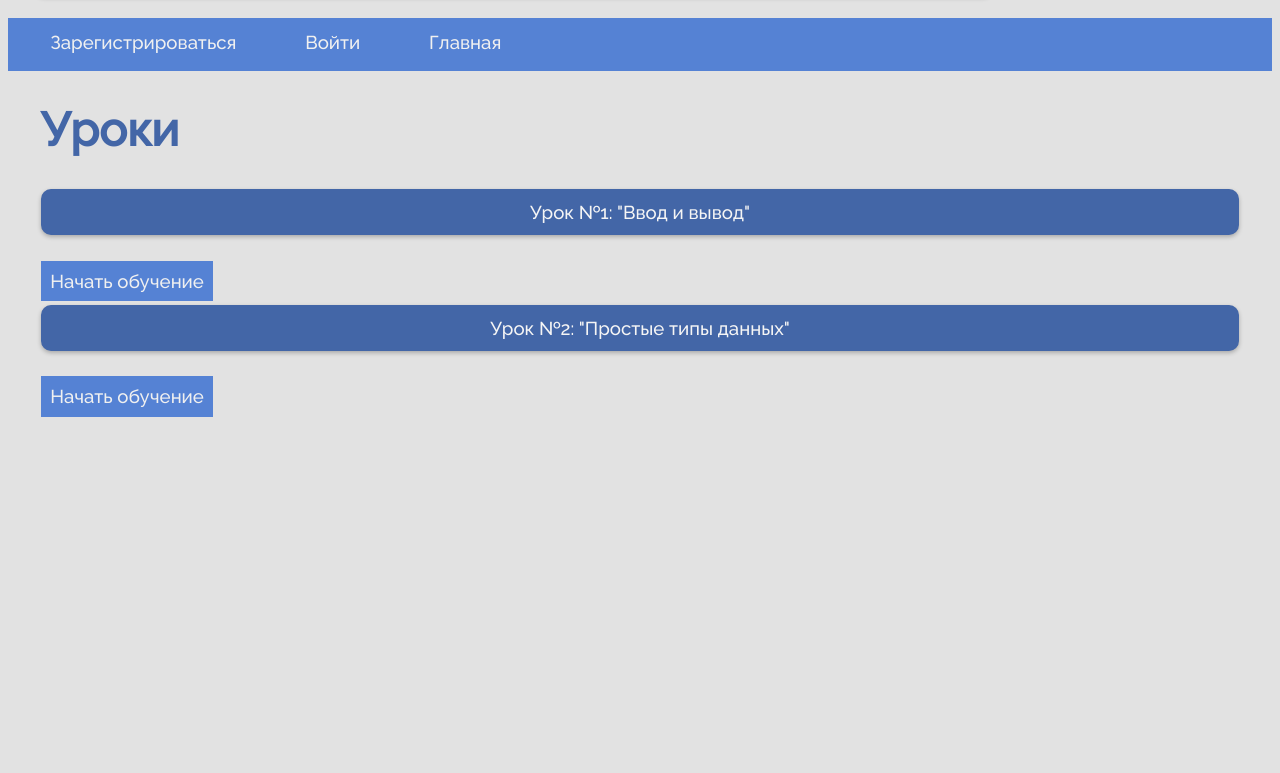
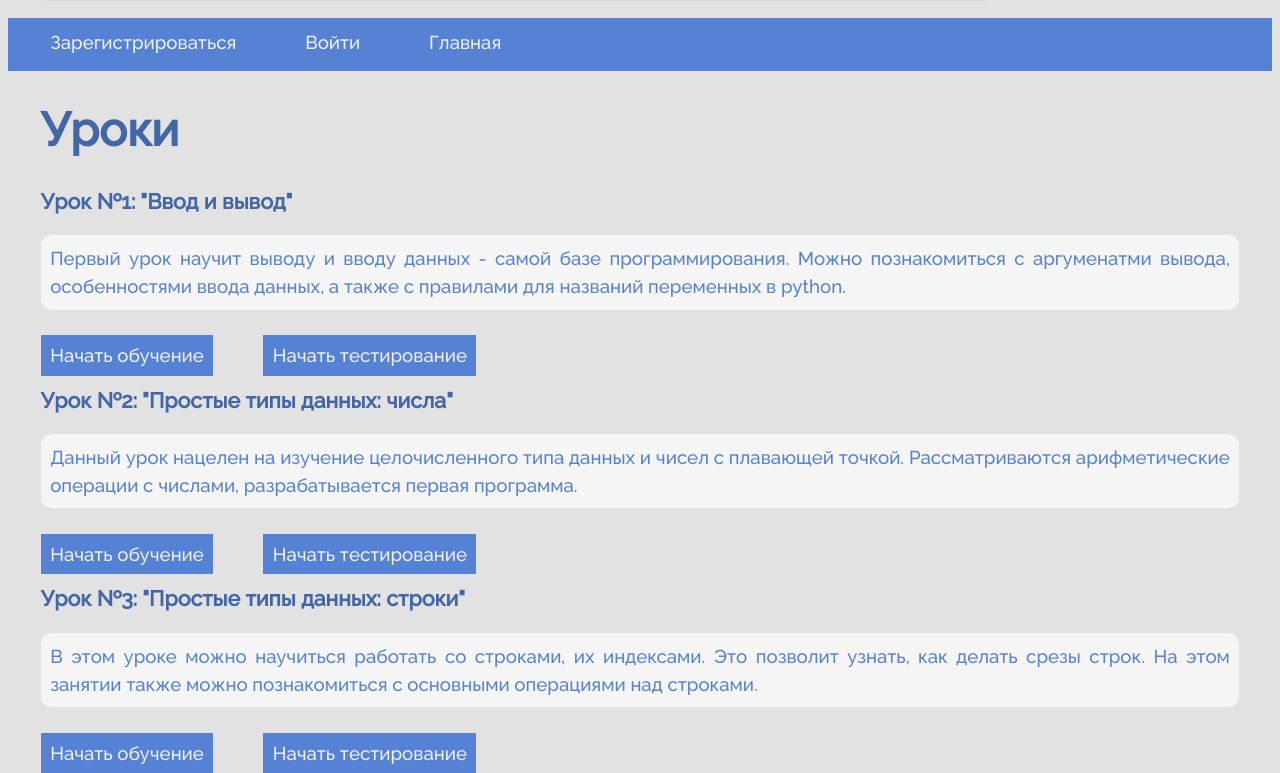
Before and after one commit to Thanoss-blip/WEB--10-, a Flask app: page /lessons in a window 1280 px wide. Shown: the part 176-949 px from the top of the page. Before the commit the page ends 593 px from the top, so only its background shows below. Run offline with Flask 2, Linux system fonts and the light colour scheme.

Commit message:
Update lessons.html

```diff
--- a/templates/lessons.html
+++ b/templates/lessons.html
@@ -1,10 +1,29 @@
 {% extends "base.html" %}
 {% block content %}
 	<h1>Уроки</h1>
-	<p>Урок №1: "Ввод и вывод"</p>
+	<h3>Урок №1: "Ввод и вывод"</h3>
+	<p class="lesson">
+		Первый урок научит выводу и вводу данных - самой базе программирования. Можно познакомиться с аргуменатми вывода,
+		особенностями ввода данных,
+		а также с правилами для названий переменных в python.
+	</p>
 	<br>
 	<a class="btn btn-primary " href="/lessons/lesson_1">Начать обучение</a>
-	<p>Урок №2: "Простые типы данных"</p>
+	<a class="btn btn-primary " href="/test_input_output">Начать тестирование</a>
+	<h3>Урок №2: "Простые типы данных: числа"</h3>
+	<p class="lesson">
+		Данный урок нацелен на изучение целочисленного типа данных и чисел с плавающей точкой.
+		Рассматриваются арифметические операции с числами, разрабатывается первая программа.
+	</p>
 	<br>
 	<a class="btn btn-primary " href="/lessons/lesson_2">Начать обучение</a>
+	<a class="btn btn-primary " href="/test_numbers">Начать тестирование</a>
+	<h3>Урок №3: "Простые типы данных: строки"</h3>
+	<p class="lesson">
+		В этом уроке можно научиться работать со строками, их индексами. Это позволит узнать, как делать срезы
+		строк. На этом занятии также можно познакомиться с основными операциями над строками.
+	</p>
+	<br>
+	<a class="btn btn-primary " href="/lessons/lesson_3">Начать обучение</a>
+	<a class="btn btn-primary " href="/test_strings">Начать тестирование</a>
 {% endblock %}
```
